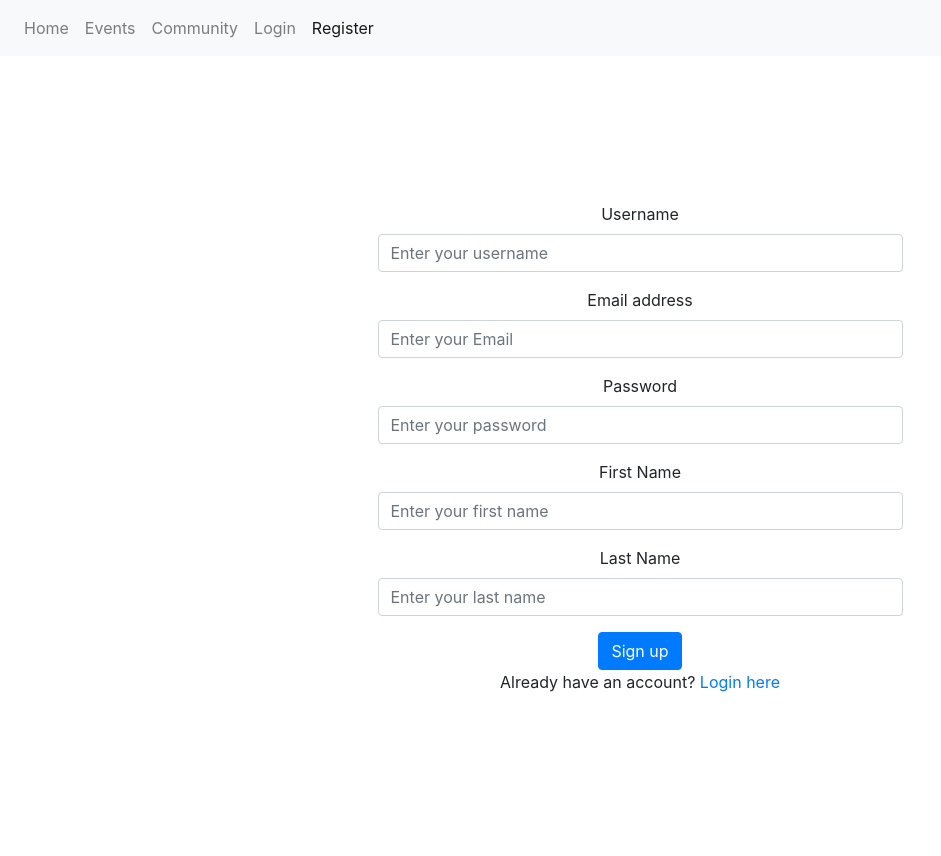
After one commit to arjonaochoalia/WebProjekt, a PHP site: page /register_page.html in a window 1280 px wide. The commit adds this page. Shown: the whole page, without its empty margins (0-941 px from the left). Run offline with PHP 8.4, Linux system fonts and the light colour scheme; some libraries are stand-ins or nearby versions.

Commit message:
add user registration

```diff
--- a/db_connection.php
+++ b/db_connection.php
@@ -2,9 +2,10 @@
 $servername = "localhost";
 $username = "root";
 $password = "";
+$dbname     = "beautylab";
 
 // Create connection
-$conn = new mysqli($servername, $username, $password);
+$conn = new mysqli($servername, $username, $password, $dbname);
 
 // Check connection
 if ($conn->connect_error) {
--- a/login.php
+++ b/login.php
@@ -42,7 +42,7 @@
             <div>
                 <p>
                     Don't have an account?
-                    <a href="register.php" class="text-decoration-none">Sign up here</a>
+                    <a href="register_page.html" class="text-decoration-none">Sign up here</a>
                 </p>
             </div>
         </div>
--- /dev/null
+++ b/register_page.html
@@ -0,0 +1,82 @@
+<!DOCTYPE html>
+<html lang="en">
+
+<head>
+    <meta charset="UTF-8">
+    <meta name="viewport" content="width=device-width, initial-scale=1.0">
+    <title>Register</title>
+    <link rel="stylesheet" href="https://cdn.jsdelivr.net/npm/bootstrap@4.0.0/dist/css/bootstrap.min.css"
+        integrity="sha384-Gn5384xqQ1aoWXA+058RXPxPg6fy4IWvTNh0E263XmFcJlSAwiGgFAW/dAiS6JXm" crossorigin="anonymous">
+    <script src="https://code.jquery.com/jquery-3.2.1.slim.min.js"
+        integrity="sha384-KJ3o2DKtIkvYIK3UENzmM7KCkRr/rE9/Qpg6aAZGJwFDMVNA/GpGFF93hXpG5KkN"
+        crossorigin="anonymous"></script>
+    <script src="https://cdn.jsdelivr.net/npm/popper.js@1.12.9/dist/umd/popper.min.js"
+        integrity="sha384-ApNbgh9B+Y1QKtv3Rn7W3mgPxhU9K/ScQsAP7hUibX39j7fakFPskvXusvfa0b4Q"
+        crossorigin="anonymous"></script>
+    <script src="https://cdn.jsdelivr.net/npm/bootstrap@4.0.0/dist/js/bootstrap.min.js"
+        integrity="sha384-JZR6Spejh4U02d8jOt6vLEHfe/JQGiRRSQQxSfFWpi1MquVdAyjUar5+76PVCmYl"
+        crossorigin="anonymous"></script>
+</head>
+
+<body>
+    <nav class="navbar navbar-expand-lg navbar-light bg-light">
+        <button class="navbar-toggler" type="button" data-toggle="collapse" data-target="#navbarNavAltMarkup"
+            aria-controls="navbarNavAltMarkup" aria-expanded="false" aria-label="Toggle navigation">
+            <span class="navbar-toggler-icon"></span>
+        </button>
+        <div class="collapse navbar-collapse" id="navbarNavAltMarkup">
+            <div class="navbar-nav">
+                <a class="nav-item nav-link" href="index.php">Home</a>
+                <a class="nav-item nav-link" href="events.php">Events</a>
+                <a class="nav-item nav-link" href="#">Community</a>
+                <a class="nav-item nav-link" href="login.php">Login</a>
+                <a class="nav-item nav-link active" href="register.php">Register <span
+                        class="sr-only">(current)</span></a>
+            </div>
+        </div>
+    </nav>
+
+    <div class="container d-flex justify-content-center align-items-center text-center" style="height: 100vh;">
+        <div class="col-6">
+            <form action="register.php" method="POST">
+                <div class="form-group">
+                    <label for="user-name">Username</label>
+                    <input type="text" class="form-control" id="user-name" name="username"
+                        placeholder="Enter your username" required>
+                </div>
+                <div class="form-group">
+                    <label for="user-email">Email address</label>
+                    <input type="email" class="form-control" id="user-email" name="email" placeholder="Enter your Email"
+                        required>
+                </div>
+                <div class="form-group">
+                    <label for="password">Password</label>
+                    <input type="password" class="form-control" id="password" name="password"
+                        placeholder="Enter your password" required>
+                </div>
+                <div class="form-group">
+                    <label for="first-name">First Name</label>
+                    <input type="text" class="form-control" id="first-name" name="first_name"
+                        placeholder="Enter your first name" required>
+                </div>
+                <div class="form-group">
+                    <label for="last-name">Last Name</label>
+                    <input type="text" class="form-control" id="last-name" name="last_name"
+                        placeholder="Enter your last name" required>
+                </div>
+
+                <button type="submit" name="submit" class="btn btn-primary">Sign up</button>
+            </form>
+
+            <div>
+                <p>
+                    Already have an account?
+                    <a href="login.php" class="text-decoration-none">Login here</a>
+                </p>
+            </div>
+        </div>
+    </div>
+
+</body>
+
+</html>
```
Also changed, not shown: register.php (+27 -54 lines).
